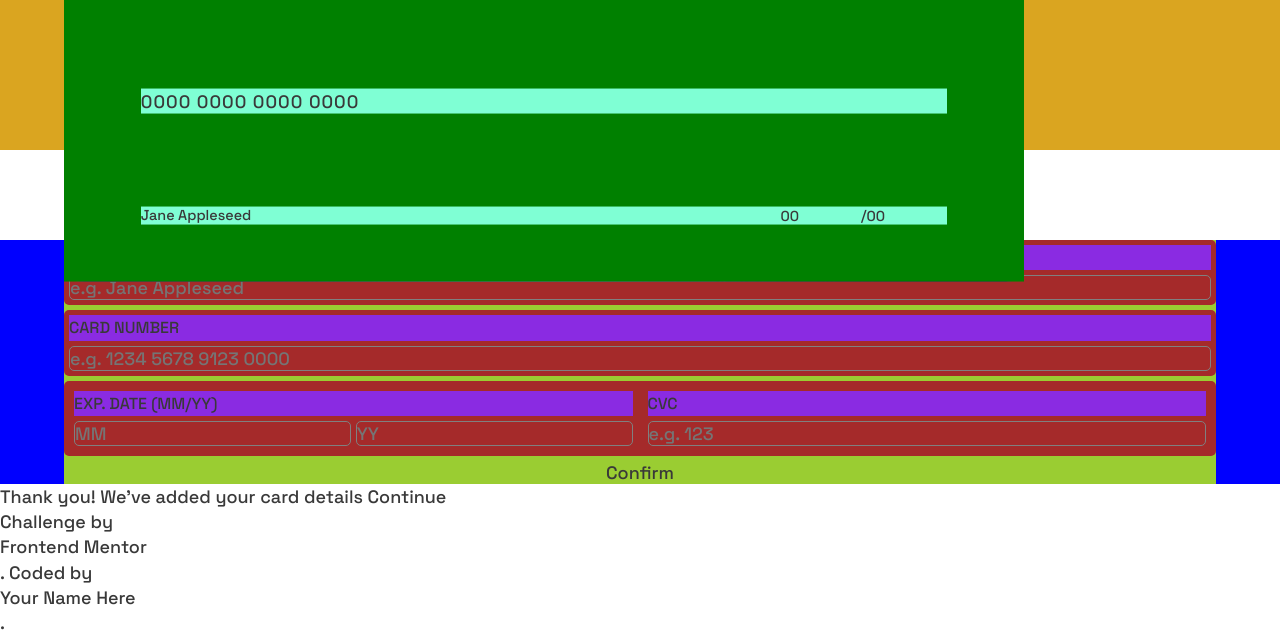
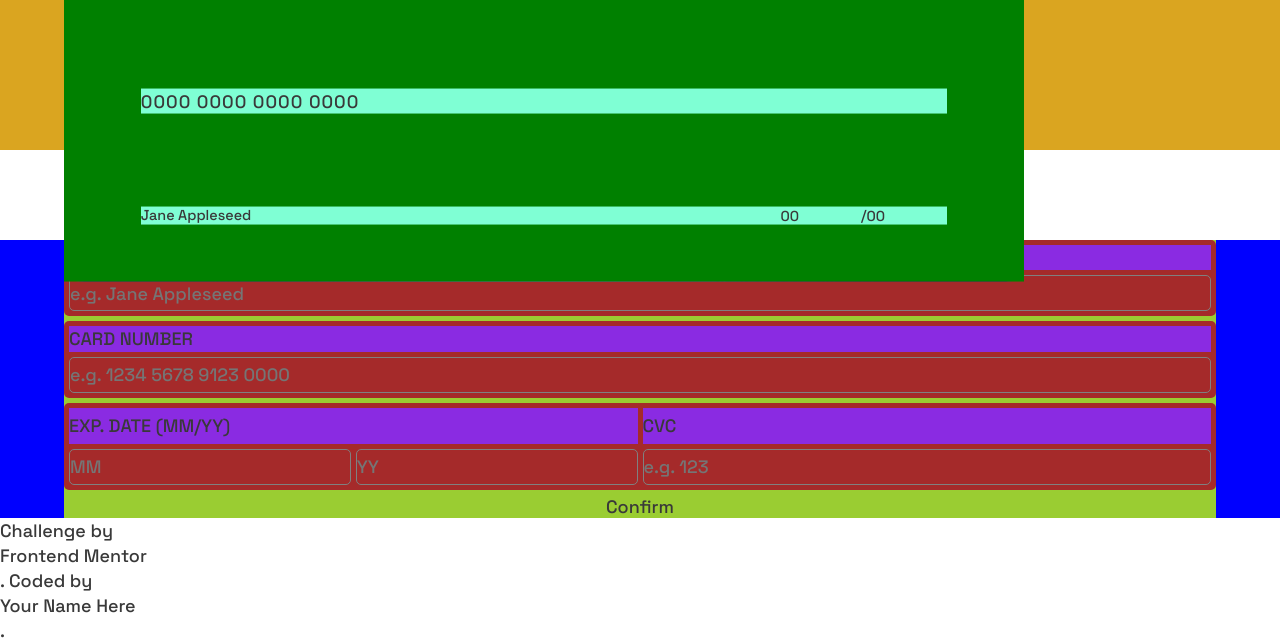
Before and after one commit to xlTHE1stlx/interactive-card, a plain HTML site: page index.html in a window 1280 px wide. Shown: the part 669-1313 px from the top of the page. Drawn offline with Linux system fonts and the light colour scheme.

Commit message:
design of main part of form, position's elements and colors and font size

```diff
--- a/css/styles.css
+++ b/css/styles.css
@@ -132,6 +132,7 @@
     border-radius: var(--border-radius);
 
     width: 100%;
+    height: 2rem;
 }
 
 .form__label {
@@ -148,15 +149,21 @@
 }
 
 .form__label__legend {
+    display: flex;
+    align-items: center;
+
     text-transform: uppercase;
-    font-size: medium;
+    font-size: large;
 
     background-color: blueviolet;
 }
 
 .label {
-    display: flex;
-    flex-direction: row;
+    /* display: flex; */
+    /* flex-direction: row; */
+    display: grid;
+    grid-template-columns: repeat(4, 1fr);
+    grid-template-rows: repeat(2, 1fr);
 }
 
 .label__div {
@@ -174,13 +181,17 @@
 }
 
 .label__legend {
-    grid-column: 1 / -1;
+    grid-column: auto / span 2;
+    grid-row: 1;
 }
 
-.label__div>.label__input {
+.label__input {
     grid-row: 2;
 }
 
+.label__input:last-child {
+    grid-column: auto / span 2;
+}
 
 
 /*
--- a/index.html
+++ b/index.html
@@ -53,6 +53,7 @@
 				<label for="numberCard" class="form__label">
 					<legend class="form__label__legend">Card Number</legend>
 					<input
+						class="label__input"
 						type="number"
 						name="numberCard"
 						id="numberCard"
@@ -60,7 +61,6 @@
 					/>
 				</label>
 				<label for="monthCard" class="form__label label">
-					<div class="label__div">
 					<legend class="form__label__legend label__legend">Exp. Date (MM/YY)</legend>
 					<input
 						class="label__input"
@@ -76,20 +76,18 @@
 						id="yearCard"
 						placeholder="YY"
 					/>
-					</div>
-					<div class="label__div">
 					<legend class="form__label__legend label__legend">CVC</legend>
-						<input type="number" name="cvcCard" id="cvcCard" placeholder="e.g. 123" />
-					</div>
+					<input
+						class="label__input"
+						type="number"
+						name="cvcCard"
+						id="cvcCard"
+						placeholder="e.g. 123"
+					/>
 				</label>
 				<button type="submit">Confirm</button>
 			</form>
 		</main>
-
-		<!-- Completed state start -->
-
-		Thank you! We've added your card details Continue
-
 		<footer class="footer">
 			<div class="attribution">
 				Challenge by
```
Also changed, not shown: 1 other file. Lines whose indentation alone changed are shown as unchanged.
